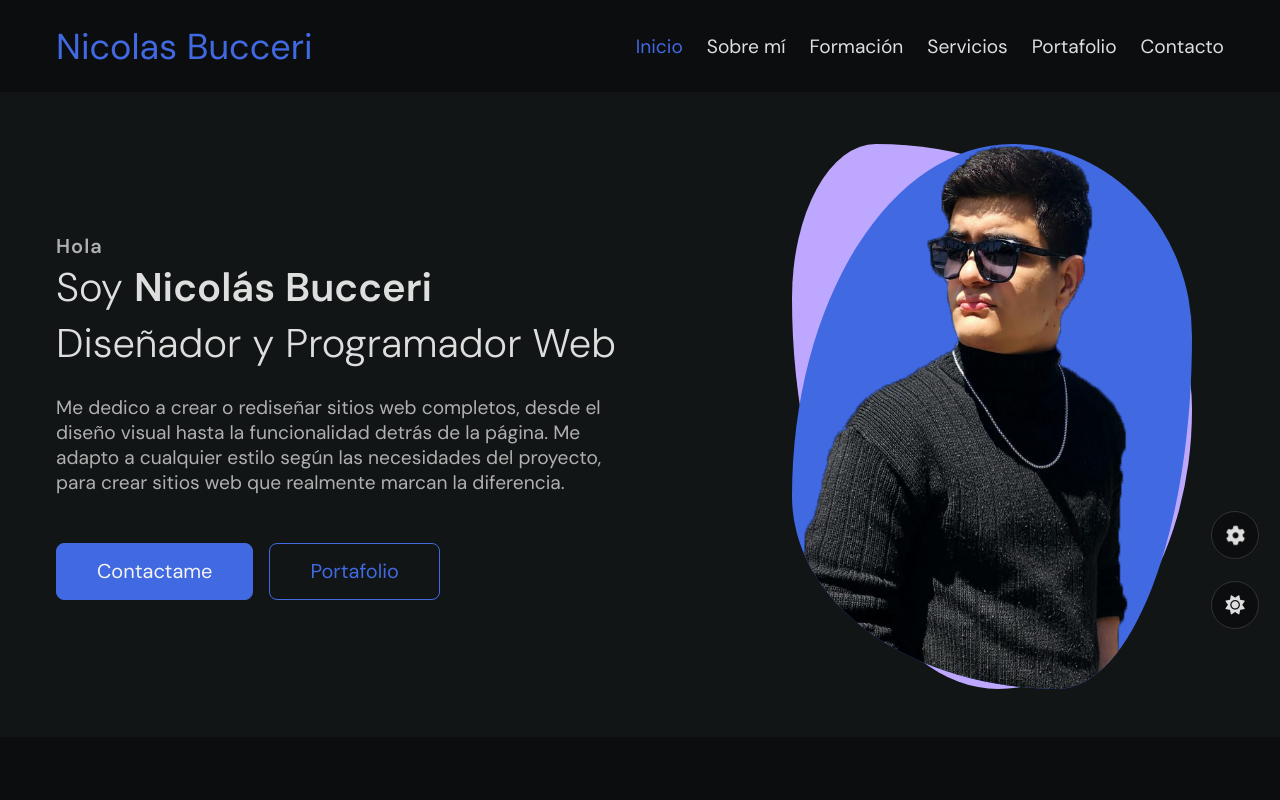
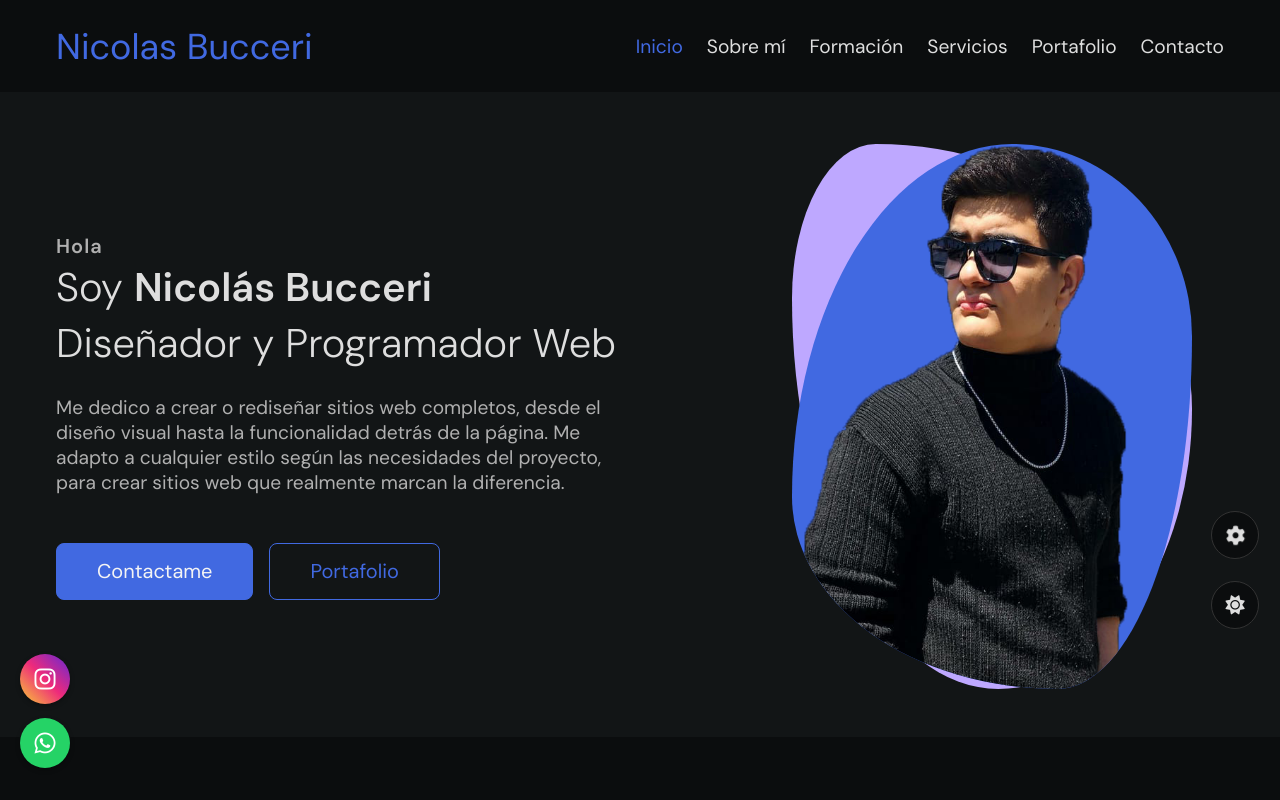
Before and after one commit to NicolasBucceri/Portafolio, a website: page public/index.html in a window 1280 px wide. Shown: the top 800 px of the page. Drawn offline with nearby package versions, Linux system fonts and the light colour scheme.

Commit message:
Whatsapp e Instagram

```diff
--- a/public/assets/css/styles.css
+++ b/public/assets/css/styles.css
@@ -455,6 +455,50 @@ input[type="checkbox"] {
   z-index: 10;
   position: relative;
   vertical-align: middle;
+}
+
+.instagram-btn {
+  position: fixed;
+  left: 20px;
+  bottom: 12%;
+  background: linear-gradient(45deg, #f9ce34, #ee2a7b, #6228d7);
+  color: white;
+  font-size: 24px;
+  width: 50px;
+  height: 50px;
+  display: flex;
+  align-items: center;
+  justify-content: center;
+  border-radius: 50%;
+  box-shadow: 0 2px 5px rgba(0, 0, 0, 0.3);
+  transition: 0.3s;
+  z-index: 1000;
+}
+
+.instagram-btn:hover {
+  background: linear-gradient(45deg, #ffdc80, #fcaf45, #d6249f, #285aeb);
+}
+
+.whatsapp-btn {
+  position: fixed;
+  left: 20px;
+  bottom: 4%;
+  background-color: #25D366;
+  color: white;
+  font-size: 24px;
+  width: 50px;
+  height: 50px;
+  display: flex;
+  align-items: center;
+  justify-content: center;
+  border-radius: 50%;
+  box-shadow: 0 2px 5px rgba(0, 0, 0, 0.3);
+  transition: 0.3s;
+  z-index: 1000;
+}
+
+.whatsapp-btn:hover {
+  background-color: #1ebe5d;
 }
 
 /* Animación Inicio */
--- a/public/index.html
+++ b/public/index.html
@@ -22,9 +22,8 @@
 
     <script src="https://www.google.com/recaptcha/api.js?render=6LcYLs8qAAAAABrYjB77T6D-RyMdB0I-nX01EIpQ"></script>
 
+    <title>Nicolas Bucceri | Portafolio</title>
 
-
-    <title>Nicolas Bucceri | Portafolio</title>
   </head>
   <body>
     <input type="radio" name="color" id="color1" />
@@ -39,6 +38,16 @@
     <input type="radio" name="color" id="color10" />
     <input type="checkbox" id="toggler" />
     <input type="checkbox" id="day_night" />
+    <input type="checkbox" id="whatsapp_toggler">
+    <input type="checkbox" id="instagram_toggler">
+
+    <a href="https://www.instagram.com/nicolas_bucceri/?hl=es-la" target="_blank" class="instagram-btn">
+      <i class="fab fa-instagram"></i>
+    </a>
+
+    <a href="https://wa.me/5491151083065?text=¡Hola!%20Quisiera%20más%20información." target="_blank" class="whatsapp-btn">
+      <i class="fab fa-whatsapp"></i>
+    </a>
 
     <div class="style_switcher">
       <label for="toggler" class="style_switcher_toggler">
```
